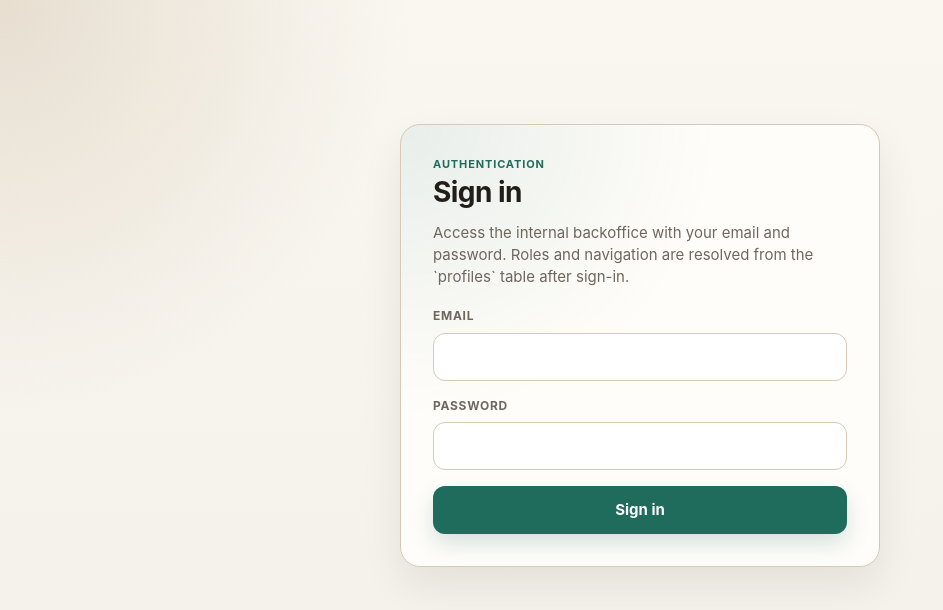
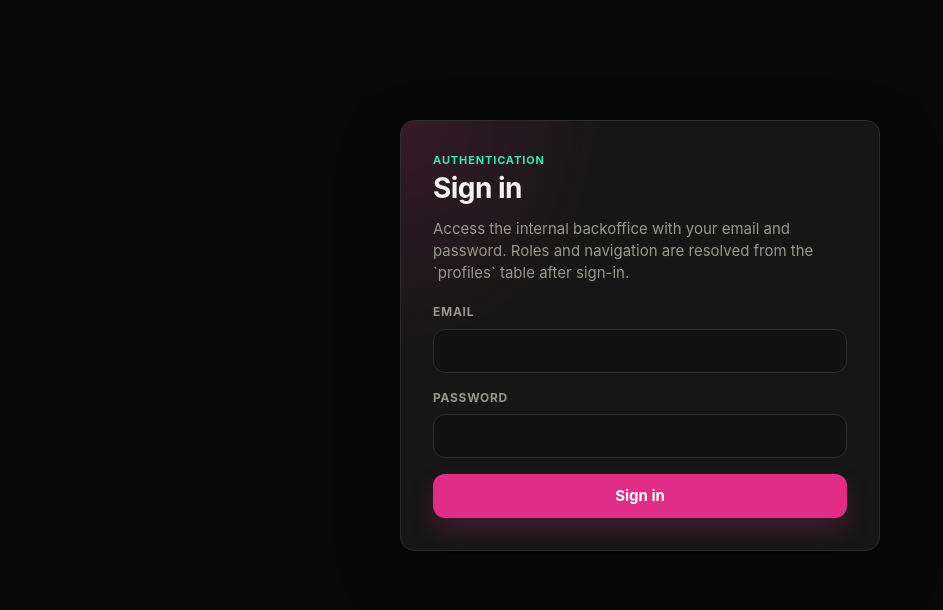
Before and after one commit to Gonza1324/dealers-settlements, a Next.js app: page /login in a window 1280 px wide. Shown: the top 610 px of the page, without its empty margins (0-943 px from the left). Built offline with nearby package versions, Linux system fonts and the light colour scheme; no server answers.

Commit message:
Start Escalafy-inspired visual refresh

```diff
--- a/src/app/globals.css
+++ b/src/app/globals.css
@@ -1,24 +1,28 @@
 :root {
-  color-scheme: light;
-  --background: #f4f1ea;
-  --surface: #fffdfa;
-  --surface-muted: #efe7d8;
-  --surface-sunken: #f8f4eb;
-  --foreground: #211d19;
-  --foreground-soft: #3a342d;
-  --muted: #6f665d;
-  --border: #d7cab5;
-  --border-soft: #e6dcc8;
-  --accent: #1f6b5c;
-  --accent-strong: #124e42;
-  --warning: #8b5e00;
-  --danger: #9c2f2f;
-  --accent-soft: rgba(31, 107, 92, 0.1);
-  --warning-soft: rgba(139, 94, 0, 0.12);
-  --danger-soft: rgba(156, 47, 47, 0.1);
-  --shadow-sm: 0 1px 2px rgba(25, 20, 16, 0.04);
-  --shadow-md: 0 6px 18px rgba(25, 20, 16, 0.06);
-  --shadow-lg: 0 18px 40px rgba(25, 20, 16, 0.08);
+  color-scheme: dark;
+  --background: #070807;
+  --surface: #151615;
+  --surface-muted: #20211f;
+  --surface-sunken: #101110;
+  --foreground: #f4f2ee;
+  --foreground-soft: #d5d1c9;
+  --muted: #9b968d;
+  --border: #2b2d2a;
+  --border-soft: #242622;
+  --accent: #00d18f;
+  --accent-strong: #35e8ad;
+  --brand: #e22d86;
+  --info: #2f7cff;
+  --warning: #f6aa16;
+  --danger: #ff5d63;
+  --accent-soft: rgba(0, 209, 143, 0.14);
+  --brand-soft: rgba(226, 45, 134, 0.16);
+  --info-soft: rgba(47, 124, 255, 0.15);
+  --warning-soft: rgba(246, 170, 22, 0.16);
+  --danger-soft: rgba(255, 93, 99, 0.15);
+  --shadow-sm: 0 1px 2px rgba(0, 0, 0, 0.22);
+  --shadow-md: 0 12px 32px rgba(0, 0, 0, 0.28);
+  --shadow-lg: 0 24px 60px rgba(0, 0, 0, 0.34);
   --shadow: var(--shadow-lg);
   --ease: cubic-bezier(0.2, 0.8, 0.2, 1);
   --font-sans:
@@ -39,9 +43,7 @@ body {
   margin: 0;
   padding: 0;
   min-height: 100%;
-  background:
-    radial-gradient(circle at top left, rgba(215, 202, 181, 0.55), transparent 28%),
-    linear-gradient(180deg, #faf7f1 0%, var(--background) 100%);
+  background: var(--background);
   color: var(--foreground);
   font-family: var(--font-sans);
   font-size: 15px;
@@ -93,9 +95,8 @@ textarea {
   display: flex;
   flex-direction: column;
   border-right: 1px solid var(--border);
-  background: rgba(255, 253, 250, 0.82);
-  backdrop-filter: blur(10px);
-  padding: 28px 22px;
+  background: linear-gradient(180deg, #171817 0%, #111211 100%);
+  padding: 22px 16px;
   position: sticky;
   top: 0;
   height: 100vh;
@@ -110,7 +111,7 @@ textarea {
 }
 
 .page {
-  padding: 28px 32px 48px;
+  padding: 24px 28px 48px;
   min-width: 0;
   max-width: 100%;
   overflow-x: clip;
@@ -150,7 +151,7 @@ textarea {
 .stat-card {
   background: var(--surface);
   border: 1px solid var(--border);
-  border-radius: 20px;
+  border-radius: 14px;
   box-shadow: var(--shadow-sm);
   transition:
     box-shadow 0.2s var(--ease),
@@ -159,16 +160,16 @@ textarea {
 }
 
 .hero-card {
-  padding: 28px;
+  padding: 22px;
   box-shadow: var(--shadow-lg);
   background:
-    radial-gradient(120% 120% at 0% 0%, var(--accent-soft), transparent 55%),
+    radial-gradient(80% 100% at 0% 0%, var(--brand-soft), transparent 55%),
     var(--surface);
 }
 
 .grid {
   display: grid;
-  gap: 20px;
+  gap: 16px;
 }
 
 .grid.two {
@@ -191,7 +192,7 @@ textarea {
 
 .panel,
 .stat-card {
-  padding: 20px;
+  padding: 18px;
   min-width: 0;
   max-width: 100%;
 }
@@ -207,7 +208,7 @@ textarea {
 
 .eyebrow {
   margin: 0 0 4px;
-  color: var(--accent);
+  color: var(--accent-strong);
   text-transform: uppercase;
   letter-spacing: 0.08em;
   font-size: 11px;
@@ -243,9 +244,9 @@ textarea {
 .nav-link {
   display: flex;
   align-items: center;
-  padding: 12px 14px;
+  padding: 10px 12px;
   border-radius: 12px;
-  color: var(--foreground);
+  color: var(--foreground-soft);
   font-size: 14px;
   font-weight: 500;
   transition:
@@ -256,12 +257,13 @@ textarea {
 
 .nav-link:hover {
   background: var(--surface-muted);
+  color: var(--foreground);
 }
 
 .nav-link.active {
-  background: var(--accent);
+  background: var(--surface-muted);
   color: white;
-  box-shadow: 0 6px 16px rgba(31, 107, 92, 0.25);
+  box-shadow: inset 3px 0 0 var(--brand);
 }
 
 .sidebar-nav-groups {
@@ -285,11 +287,11 @@ textarea {
 .sidebar-account-card {
   display: grid;
   gap: 8px;
-  margin-top: 24px;
-  padding: 16px;
-  border: 1px solid var(--border);
-  border-radius: 20px;
-  background: var(--surface);
+  margin-top: 18px;
+  padding: 14px;
+  border: 1px solid var(--border);
+  border-radius: 14px;
+  background: #1b1c1b;
   box-shadow: var(--shadow-sm);
 }
 
@@ -405,10 +407,11 @@ textarea {
 .field input,
 .field select,
 .field textarea {
-  height: 48px;
+  height: 44px;
   border-radius: 12px;
   border: 1px solid var(--border);
-  background: white;
+  background: var(--surface-sunken);
+  color: var(--foreground);
   padding: 0 14px;
   transition:
     border-color 0.15s var(--ease),
@@ -426,7 +429,7 @@ textarea {
 .field select:hover,
 .field textarea:hover,
 .masters-filter:hover {
-  border-color: #c7b79f;
+  border-color: #3c403a;
 }
 
 .field input:focus,
@@ -439,15 +442,15 @@ textarea {
 }
 
 .action-button {
-  height: 48px;
+  height: 44px;
   border: 0;
   border-radius: 12px;
   padding: 0 18px;
-  background: var(--accent);
+  background: var(--brand);
   color: white;
   font-weight: 700;
   cursor: pointer;
-  box-shadow: 0 10px 22px rgba(31, 107, 92, 0.18);
+  box-shadow: 0 12px 24px rgba(226, 45, 134, 0.22);
   transition:
     transform 0.15s var(--ease),
     box-shadow 0.15s var(--ease),
@@ -456,7 +459,7 @@ textarea {
 
 .action-button:hover:not(:disabled) {
   transform: translateY(-1px);
-  box-shadow: 0 14px 24px rgba(31, 107, 92, 0.22);
+  box-shadow: 0 16px 30px rgba(226, 45, 134, 0.28);
 }
 
 .action-button:disabled {
@@ -474,7 +477,7 @@ textarea {
   border: 1px solid var(--border);
   border-radius: 12px;
   padding: 0 14px;
-  background: var(--surface);
+  background: var(--surface-sunken);
   color: var(--foreground);
   font-weight: 700;
   cursor: pointer;
@@ -486,8 +489,8 @@ textarea {
 
 .secondary-button:hover:not(:disabled),
 .ghost-button:hover:not(:disabled) {
-  background: var(--surface-sunken);
-  border-color: #cdbca4;
+  background: var(--surface-muted);
+  border-color: #3c403a;
 }
 
 .secondary-button.danger {
@@ -561,7 +564,7 @@ textarea {
 }
 
 .imports-table tbody tr:hover {
-  background: rgba(248, 244, 235, 0.85);
+  background: rgba(255, 255, 255, 0.035);
 }
 
 .imports-status-stack {
@@ -598,20 +601,20 @@ textarea {
 .status-pill.valid {
   color: var(--accent-strong);
   background: var(--accent-soft);
-  border-color: rgba(31, 107, 92, 0.25);
+  border-color: rgba(0, 209, 143, 0.32);
 }
 
 .status-pill.warning {
   color: var(--warning);
   background: var(--warning-soft);
-  border-color: rgba(139, 94, 0, 0.24);
+  border-color: rgba(246, 170, 22, 0.3);
 }
 
 .status-pill.danger,
 .status-pill.invalid {
   color: var(--danger);
   background: var(--danger-soft);
-  border-color: rgba(156, 47, 47, 0.22);
+  border-color: rgba(255, 93, 99, 0.3);
 }
 
 .status-pill.muted {
@@ -652,7 +655,7 @@ textarea {
   padding: 6px 10px;
   border: 1px solid var(--border);
   border-radius: 999px;
-  background: white;
+  background: var(--surface-sunken);
   color: var(--muted);
   font-size: 11px;
   font-weight: 700;
@@ -708,7 +711,7 @@ textarea {
 .ghost-button {
   height: 40px;
   border: 1px solid var(--border);
-  background: white;
+  background: var(--surface-sunken);
   color: var(--foreground);
   border-radius: 12px;
   padding: 0 14px;
@@ -721,7 +724,7 @@ textarea {
 
 .filter-chip {
   border: 1px solid var(--border);
-  background: white;
+  background: var(--surface-sunken);
   color: var(--foreground);
   padding: 8px 12px;
   border-radius: 999px;
@@ -800,7 +803,8 @@ textarea {
   height: 46px;
   border-radius: 12px;
   border: 1px solid var(--border);
-  background: white;
+  background: var(--surface-sunken);
+  color: var(--foreground);
   padding: 0 14px;
 }
 
@@ -813,7 +817,7 @@ textarea {
 .masters-form textarea {
   border-radius: 12px;
   border: 1px solid var(--border);
-  background: white;
+  background: var(--surface-sunken);
   padding: 12px 14px;
   resize: vertical;
 }
@@ -948,7 +952,7 @@ textarea {
 }
 
 .masters-table tbody tr:hover {
-  background: rgba(248, 244, 235, 0.85);
+  background: rgba(255, 255, 255, 0.035);
 }
 
 .table-actions {
@@ -985,7 +989,7 @@ textarea {
   padding: 10px 12px;
   border: 1px solid var(--border-soft);
   border-radius: 12px;
-  background: var(--surface-sunken);
+  background: linear-gradient(180deg, #1b1c1a 0%, #121312 100%);
 }
 
 .settlement-results-totals span {
@@ -1039,7 +1043,7 @@ textarea {
   padding: 0 14px;
   border: 1px solid var(--border);
   border-radius: 999px;
-  background: var(--surface);
+  background: var(--surface-sunken);
   color: var(--foreground);
   font-weight: 700;
   cursor: pointer;
@@ -1051,14 +1055,14 @@ textarea {
 }
 
 .payout-summary:hover {
-  background: var(--surface-sunken);
-  border-color: #cdbca4;
+  background: var(--surface-muted);
+  border-color: #3c403a;
 }
 
 .payout-details[open] .payout-summary {
   color: var(--accent-strong);
   background: var(--accent-soft);
-  border-color: rgba(31, 107, 92, 0.25);
+  border-color: rgba(0, 209, 143, 0.32);
 }
 
 .payout-form {
@@ -1070,7 +1074,7 @@ textarea {
   padding: 14px;
   border: 1px solid var(--border-soft);
   border-radius: 12px;
-  background: var(--surface);
+  background: var(--surface-sunken);
 }
 
 .payout-form .field {
@@ -1086,8 +1090,7 @@ textarea {
 
 .filter-panel {
   margin-bottom: 24px;
-  background:
-    linear-gradient(180deg, rgba(255, 253, 250, 0.98) 0%, rgba(248, 244, 235, 0.96) 100%);
+  background: var(--surface);
 }
 
 .filter-panel-header {
@@ -1133,7 +1136,7 @@ textarea {
   padding: 0 12px;
   border-radius: 999px;
   border: 1px solid var(--border);
-  background: rgba(255, 255, 255, 0.7);
+  background: var(--surface-sunken);
   color: var(--foreground-soft);
   font-size: 12px;
   font-weight: 600;
@@ -1146,24 +1149,24 @@ textarea {
 
 .warning-panel {
   padding: 14px;
-  border: 1px solid rgba(139, 94, 0, 0.25);
-  border-radius: 16px;
-  background: rgba(139, 94, 0, 0.08);
+  border: 1px solid rgba(246, 170, 22, 0.3);
+  border-radius: 14px;
+  background: var(--warning-soft);
 }
 
 .ghost-button.danger {
-  border-color: #e4b8b8;
+  border-color: rgba(255, 93, 99, 0.36);
   color: var(--danger);
 }
 
 .ghost-button.danger:hover:not(:disabled) {
-  background: rgba(156, 47, 47, 0.06);
+  background: var(--danger-soft);
 }
 
 .empty-state {
   text-align: left;
   background:
-    radial-gradient(120% 120% at 0% 0%, var(--accent-soft), transparent 55%),
+    radial-gradient(100% 100% at 0% 0%, var(--brand-soft), transparent 55%),
     var(--surface);
 }
 
@@ -1177,13 +1180,13 @@ textarea {
   border-radius: 14px;
   padding: 12px 14px;
   border: 1px solid var(--border);
-  background: rgba(255, 253, 250, 0.72);
+  background: var(--surface-sunken);
 }
 
 .inline-alert.warning {
-  background: #fcf3d6;
-  color: #6e5310;
-  border-color: #f0d89c;
+  background: var(--warning-soft);
+  color: var(--warning);
+  border-color: rgba(246, 170, 22, 0.3);
 }
 
 .dashboard-filters-form {
@@ -1201,15 +1204,15 @@ textarea {
 }
 
 .dashboard-metric-card h2 {
-  font-size: 30px;
+  font-size: 28px;
   line-height: 1;
 }
 
 .dashboard-metric-card.featured {
   background:
-    radial-gradient(120% 120% at 0% 0%, var(--accent-soft), transparent 60%),
+    radial-gradient(90% 120% at 0% 0%, var(--brand-soft), transparent 58%),
     var(--surface);
-  border-color: rgba(31, 107, 92, 0.18);
+  border-color: rgba(226, 45, 134, 0.3);
 }
 
 .dashboard-metric-card .dashboard-metric-value {
@@ -1218,6 +1221,39 @@ textarea {
   gap: 8px;
 }
 
+.dashboard-metric-sparkline {
+  position: relative;
+  height: 34px;
+  margin-top: 14px;
+  overflow: hidden;
+}
+
+.dashboard-metric-sparkline::before {
+  content: "";
+  position: absolute;
+  inset: 18px 0 auto;
+  height: 1px;
+  background: var(--border-soft);
+}
+
+.dashboard-metric-sparkline span {
+  position: absolute;
+  inset: 0;
+  background:
+    linear-gradient(150deg, transparent 0 15%, var(--brand) 16% 18%, transparent 19% 34%, var(--brand) 35% 37%, transparent 38% 52%, var(--brand) 53% 55%, transparent 56% 100%);
+  opacity: 0.72;
+}
+
+.dashboard-metric-card:nth-child(2n) .dashboard-metric-sparkline span {
+  background:
+    linear-gradient(160deg, transparent 0 18%, var(--accent) 19% 21%, transparent 22% 40%, var(--accent) 41% 43%, transparent 44% 60%, var(--accent) 61% 63%, transparent 64% 100%);
+}
+
+.dashboard-metric-card:nth-child(3n) .dashboard-metric-sparkline span {
+  background:
+    linear-gradient(150deg, transparent 0 20%, var(--warning) 21% 23%, transparent 24% 42%, var(--warning) 43% 45%, transparent 46% 65%, var(--warning) 66% 68%, transparent 69% 100%);
+}
+
 .dashboard-kpi-strip {
   margin-bottom: 16px;
 }
@@ -1235,13 +1271,13 @@ textarea {
   min-height: 118px;
   padding: 14px 16px;
   border: 1px solid var(--border);
-  border-radius: 16px;
-  background: rgba(255, 255, 255, 0.78);
+  border-radius: 14px;
+  background: var(--surface);
 }
 
 .dashboard-insight-card.warning {
   background: var(--warning-soft);
-  border-color: rgba(139, 94, 0, 0.2);
+  border-color: rgba(246, 170, 22, 0.3);
 }
 
 .dashboard-insight-card strong {
@@ -1306,8 +1342,8 @@ textarea {
   gap: 6px;
   padding: 14px 16px;
   border: 1px solid var(--border);
-  border-radius: 16px;
-  background: rgba(255, 255, 255, 0.72);
+  border-radius: 14px;
+  background: var(--surface-sunken);
 }
 
 .dashboard-highlight-stat strong {
@@ -1358,7 +1394,7 @@ textarea {
 }
 
 .dashboard-table tbody tr:hover {
-  background: rgba(248, 244, 235, 0.85);
+  background: rgba(255, 255, 255, 0.035);
 }
 
 .payout-total-strip {
@@ -1393,7 +1429,7 @@ textarea {
   min-width: 0;
   border: 1px solid var(--border-soft);
   border-radius: 12px;
-  background: rgba(255, 253, 250, 0.72);
+  background: var(--surface-sunken);
   overflow: hidden;
 }
 
@@ -1444,11 +1480,11 @@ textarea {
 }
 
 .comparison-bar.positive {
-  background: linear-gradient(90deg, #79b6a2 0%, #2f7d69 100%);
+  background: linear-gradient(90deg, var(--accent) 0%, #35e8ad 100%);
 }
 
 .comparison-bar.negative {
-  background: linear-gradient(90deg, #d49494 0%, #9c2f2f 100%);
+  background: linear-gradient(90deg, var(--danger) 0%, var(--brand) 100%);
 }
 
 .dashboard-mini-card {
@@ -1456,8 +1492,8 @@ textarea {
   gap: 8px;
   padding: 16px;
   border: 1px solid var(--border);
-  border-radius: 16px;
-  background: #faf7f0;
+  border-radius: 14px;
+  background: var(--surface-sunken);
 }
 
 @media (max-width: 1440px) {
--- a/src/components/dashboard/metric-card.tsx
+++ b/src/components/dashboard/metric-card.tsx
@@ -20,6 +20,9 @@ export function MetricCard({
       <p className="muted" style={{ margin: 0 }}>
         {helper}
       </p>
+      <div className="dashboard-metric-sparkline" aria-hidden="true">
+        <span />
+      </div>
     </article>
   );
 }
```
